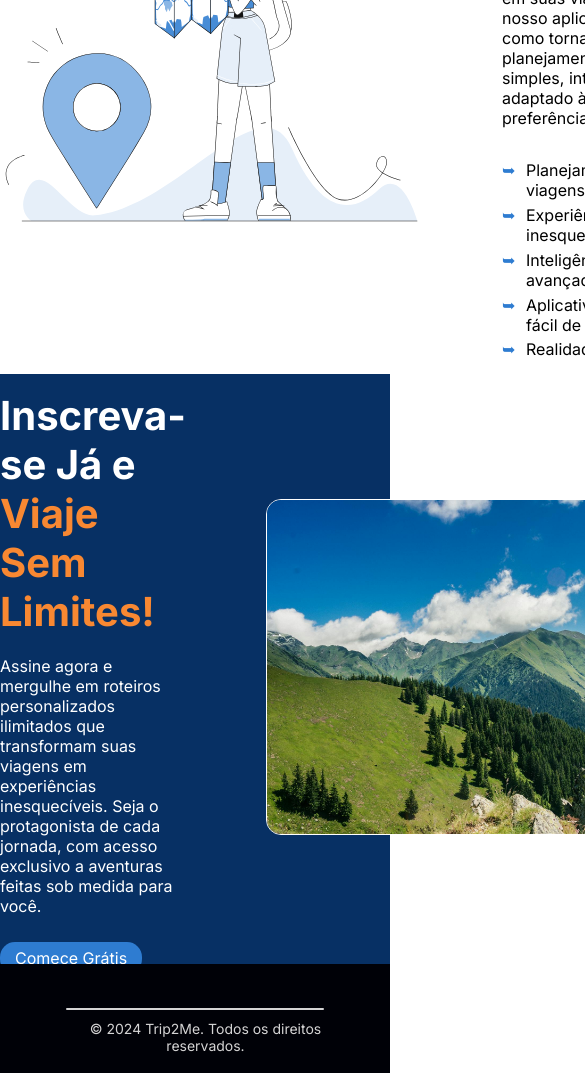
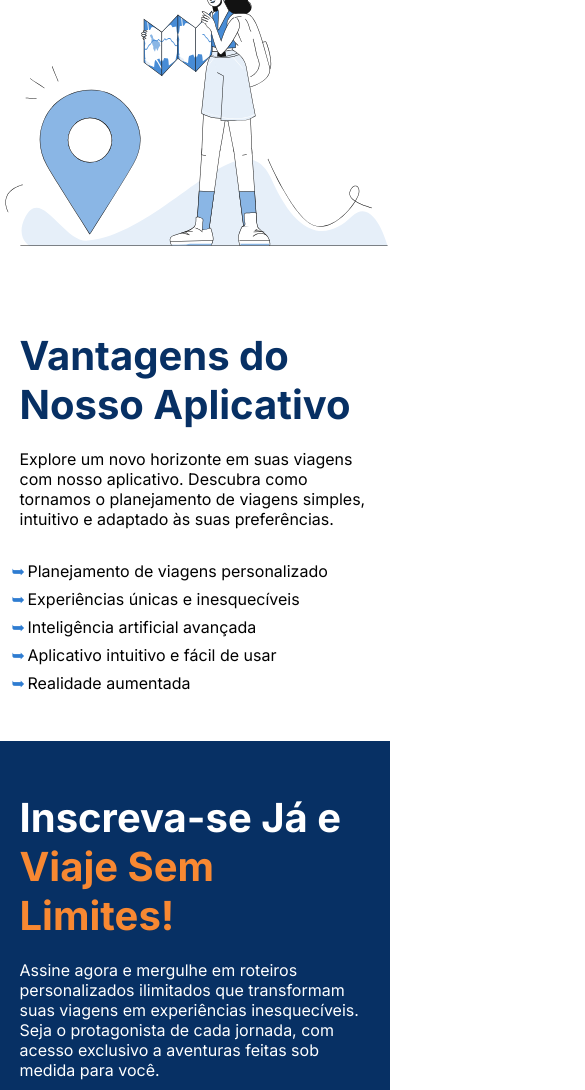
Before and after one commit to GabrielFAlves/Trip2mee, a React app in the folder web/: page / in a window 390 px wide. Shown: the part 910-2000 px from the top of the page, 585 px wide, since content can reach past the window. Built offline with nearby package versions, Linux system fonts and the light colour scheme.

Commit message:
'vercel'

```diff
--- a/web/package.json
+++ b/web/package.json
@@ -10,6 +10,7 @@
     "@testing-library/react": "^13.4.0",
     "@testing-library/user-event": "^13.5.0",
     "axios": "^1.7.2",
+    "marked": "^12.0.2",
     "react": "^18.3.1",
     "react-dom": "^18.3.1",
     "react-router-dom": "^6.23.1",
--- a/web/src/components/body/Body.css
+++ b/web/src/components/body/Body.css
@@ -104,3 +104,34 @@ span {
 .vantagens-body {
     color: #073064;
 }
+
+/* Para telas menores que 768px */
+@media screen and (max-width: 768px) {
+    .container {
+        flex-direction: column; /* Empilhar as divs verticalmente em telas pequenas */
+        height: auto; /* Permitir que a altura seja ajustada automaticamente */
+        justify-content: center; /* Centralizar verticalmente os conteúdos */
+    }
+
+    .div-esq,
+    .div-dir {
+        width: 90%; /* Reduzir a largura das divs para ocupar mais espaço em telas pequenas */
+        margin: 2em auto; /* Centralizar as divs e adicionar espaço entre elas */
+    }
+
+    .img,
+    .img2 {
+        width: 100%; /* Fazer com que as imagens ocupem a largura completa do contêiner */
+        margin-bottom: 1em; /* Adicionar espaço entre as imagens */
+        border-radius: 15px; /* Restaurar o raio da borda */
+    }
+
+    .features li {
+        padding-left: 0.5em; /* Reduzir o recuo do item da lista */
+        margin-bottom: 0.5em; /* Adicionar espaço entre os itens da lista */
+    }
+
+    .features li::before {
+        left: -0.5em; /* Ajustar a posição do indicador da lista */
+    }
+}
--- a/web/src/components/nav/Nav.css
+++ b/web/src/components/nav/Nav.css
@@ -38,3 +38,15 @@
     background-color: #f88832;
     color: #fff;
 }
+
+@media screen and (max-width: 768px) {
+    .nav-lista {
+        width: 100%; /* Alterar a largura para ocupar toda a largura da tela */
+        padding: 0; /* Remover o padding direito */
+    }
+
+    .nav-links {
+        flex-direction: column; /* Alterar a direção para empilhar os links verticalmente */
+        align-items: center; /* Centralizar os links */
+    }
+}
--- a/web/src/components/tripForm/TripForm.jsx
+++ b/web/src/components/tripForm/TripForm.jsx
@@ -1,4 +1,5 @@
 import React, { useState } from 'react';
+import { marked } from 'marked';
 import "./TripForm.css";
 
 const TripForm = () => {
@@ -6,13 +7,13 @@ const TripForm = () => {
     const [duration, setDuration] = useState('');
     const [season, setSeason] = useState('');
     const [budget, setBudget] = useState('');
-    const [interests, setInterests] = useState(''); // Novo estado para os interesses da pessoa
+    const [interests, setInterests] = useState('');
     const [apiResponse, setApiResponse] = useState(null);
 
     const handleSubmit = async (e) => {
         e.preventDefault();
         console.log('Dados do formulário:', { destination, duration, season, budget, interests });
-        const prompt = `Gostaria de criar um roteiro de viagem, eu vou para ${destination}, ficarei ${duration} dias, a estação será ${season}, meu orçamento é ${budget} e gosto de fazer ${interests}. (o texto deve ser formatado como se fosse um html)`;
+        const prompt = `Gostaria de criar um roteiro de viagem, eu vou para ${destination}, ficarei ${duration} dias, a estação será ${season}, meu orçamento é ${budget} e gosto de fazer ${interests}.`;
         const requestBody = {
             prompt: prompt
         }
@@ -108,7 +109,7 @@ const TripForm = () => {
             {apiResponse && (
                 <div className="api-response">
                     <h2>Roteiro de Viagem Gerado</h2>
-                    <div dangerouslySetInnerHTML={{ __html: apiResponse.text }} />
+                    <div dangerouslySetInnerHTML={{ __html: marked(apiResponse.text) }} />
                 </div>
             )}
         </section>
```
Also changed, not shown: 1 other file.
